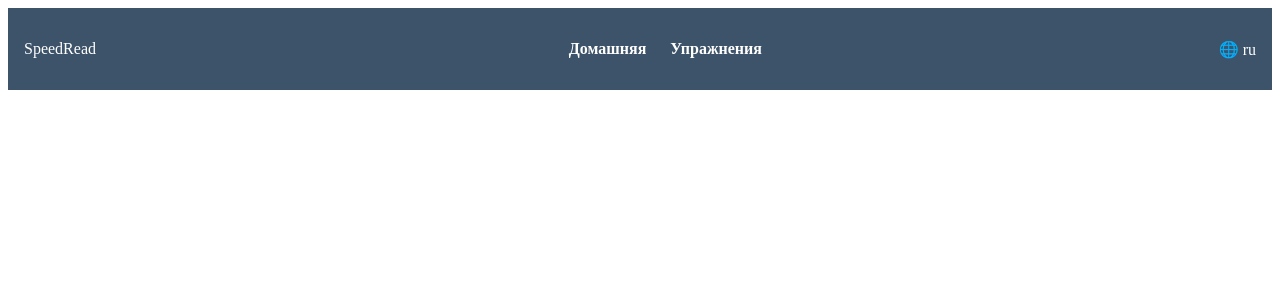
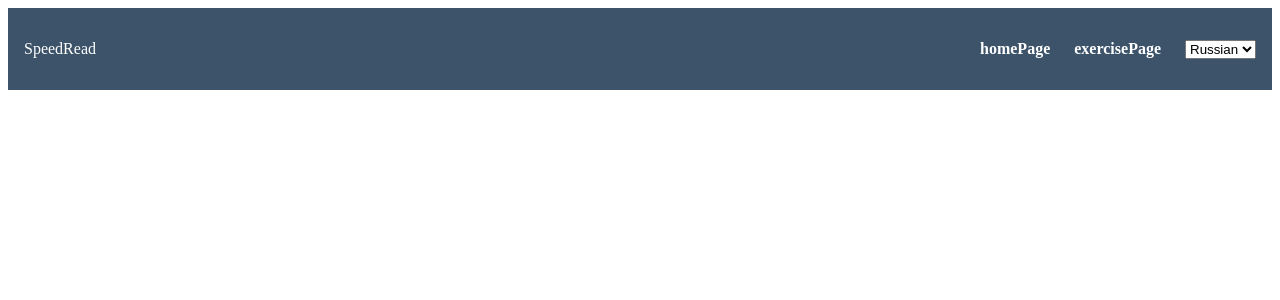
Before and after one commit to gasheva/Speed_Reader, a Vue app: page / in a window 1280 px wide. Shown: the top 300 px of the page. Built offline with nearby package versions, Linux system fonts and the light colour scheme.

Commit message:
feat: add localization

```diff
--- a/src/App.vue
+++ b/src/App.vue
@@ -1,6 +1,6 @@
 <template>
-  <the-navigation/>
-  <router-view/>
+  <the-navigation class="wrapper"/>
+  <router-view class="wrapper"/>
 </template>
 
 <script>
--- a/src/assets/scss/_custom.scss
+++ b/src/assets/scss/_custom.scss
@@ -2,6 +2,10 @@
   font-family: Avenir, Helvetica, Arial, sans-serif;
   -webkit-font-smoothing: antialiased;
   -moz-osx-font-smoothing: grayscale;
+}
+
+body {
+  margin: 0 !important;
 }
 
 // override router-link
@@ -14,4 +18,5 @@
   display: flex;
   flex-direction: column;
   min-height: 100%;
+  background-color: yellow;
 }
--- a/src/components/app/Navigation/TheLocaleSwitcher.vue
+++ b/src/components/app/Navigation/TheLocaleSwitcher.vue
@@ -1,10 +1,23 @@
 <template>
-  <div class="locale-switcher">🌐 {{ $i18n.locale }}</div>
+  <div class="locale-switcher">
+    <select v-model="locale">
+      <option value="ru">Russian</option>
+      <option value="en">English</option>
+    </select>
+  </div>
 </template>
 
 <script>
+import {useI18n} from "vue-i18n";
+
 export default {
   name: 'TheLocaleSwitcher',
+  setup() {
+    const {t, locale} = useI18n();
+    return {
+      t, locale
+    };
+  }
 };
 </script>
 
--- a/src/components/app/Navigation/TheNavigation.vue
+++ b/src/components/app/Navigation/TheNavigation.vue
@@ -1,10 +1,10 @@
 <template>
   <nav class="navigation">
     <label class="navigation__start logo">SpeedRead</label>
-    <ul>
-      <the-navigation-item v-for="link in links" :key="link.name" :link="link"/>
-    </ul>
     <div class="navigation__end">
+      <ul class="navigation__links">
+        <the-navigation-item v-for="link in links" :key="link.name" :link="link"/>
+      </ul>
       <the-locale-switcher/>
     </div>
   </nav>
@@ -35,6 +35,11 @@ export default {
   background-color: #3d536a;
 }
 
+.navigation__links {
+  display: flex;
+  justify-self: flex-end;
+}
+
 .navigation__start,
 .navigation__end {
   display: flex;
--- a/src/components/app/Navigation/TheNavigationItem.vue
+++ b/src/components/app/Navigation/TheNavigationItem.vue
@@ -1,13 +1,14 @@
 <template>
   <router-link :to="link.route" class="navigation-item">
     <span class="navigation-item__icon icon"></span>
-    <span>{{ link.label.get('ru') }}</span>
+    <span>{{ t(link.label) }}</span>
   </router-link>
 </template>
 
 <script lang="ts">
 import {PropType} from "vue";
 import {Link} from "@/components/app/Navigation/data/link.interface";
+import {useI18n} from "vue-i18n";
 
 export default {
   name: 'TheNavigationItem',
@@ -16,6 +17,12 @@ export default {
       type: Object as PropType<Link>,
       required: true
     }
+  },
+  setup() {
+    const {t, locale} = useI18n();
+    return {
+      t
+    };
   }
 };
 </script>
--- a/src/components/app/Navigation/data/index.ts
+++ b/src/components/app/Navigation/data/index.ts
@@ -1,9 +1,9 @@
 import {Link} from "@/components/app/Navigation/data/link.interface";
 
 const links: Link[] = [
-    {name: 'home', label: new Map([['ru', 'Домашняя']]), route: 'Home', icon: ''},
-    {name: 'exercises', label: new Map([['ru', 'Упражнения']]), route: 'Exercises', icon: ''},
-    // {name: 'logout', label: new Map([['ru', 'Выйти']]), icon: ''},
+    {name: 'home', label: 'homePage', route: 'Home', icon: ''},
+    {name: 'exercises', label: 'exercisePage', route: 'Exercises', icon: ''},
+    // {name: 'logout', label: 'logout', icon: ''},
 ];
 
 export default links;
--- a/src/components/app/Navigation/data/link.interface.ts
+++ b/src/components/app/Navigation/data/link.interface.ts
@@ -1,6 +1,6 @@
 export interface Link {
     name: string,
-    label: Map<string, string>,
+    label: string,
     route: string,
     icon: string,
 }
--- /dev/null
+++ b/src/locales/en.json
@@ -0,0 +1,5 @@
+{
+  "message": "hello i18n !!",
+  "homePage": "Home",
+  "exercisePage": "Exercise"
+}
--- a/src/locales/ru.json
+++ b/src/locales/ru.json
@@ -1,3 +1,5 @@
 {
-  "message": "hello i18n !!"
+  "message": "Привет i18n !!",
+  "homePage": "Домашняя страница",
+  "exercisePage": "Упражнения"
 }
```
Also changed, not shown: src/components/HelloI18n.vue (deleted, +0 -30 lines), 1 other file (tests, documents, lock files or other folders).
